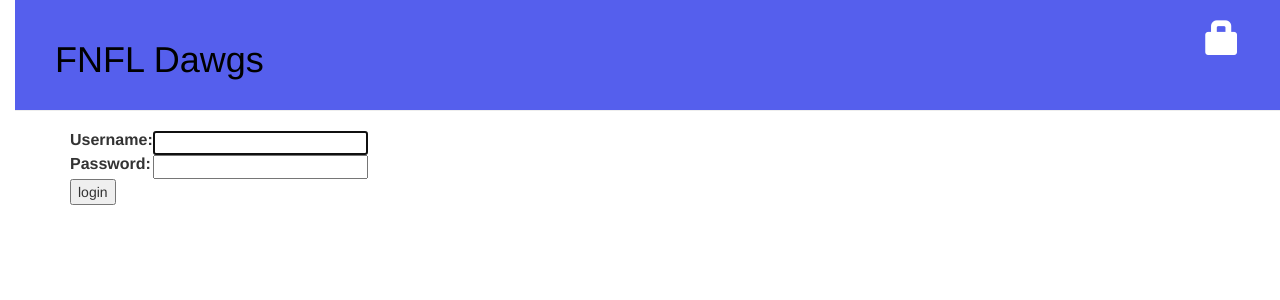
After one commit to wallace123/fnfldawgs, a Django app: page /accounts/login/ in a window 1280 px wide. The commit adds this page. Shown: the top 300 px of the page. Run offline with Django 3.2, Linux system fonts and the light colour scheme; some libraries are stand-ins or nearby versions.

Commit message:
Adding login and logout functionality

```diff
--- a/fnfl/templates/fnfl/base.html
+++ b/fnfl/templates/fnfl/base.html
@@ -11,8 +11,12 @@
         <div class="page-header">
         {% if user.is_authenticated %}
             <a href="{% url 'lineup_new' %}" class="top-menu"><span class="glyphicon glyphicon-plus"></span></a>
+            <a href="{% url 'lineup_draft_list' %}" class="top-menu"><span class="glyphicon glyphicon-edit"></span></a>
+            <p class="top-menu">{{ user.username }}<small>(<a href="{% url 'logout' %}">Log out</a>)</small></p>
+        {% else %}
+            <a href="{% url 'login' %}" class="top-menu"><span class="glyphicon glyphicon-lock"></span></a>
         {% endif %}
-            <h1><a href="/">FNFL Dawgs</a></h1>
+            <h1><a href="{% url 'fnfl.views.lineup_list' %}">FNFL Dawgs</a></h1>
         </div>
 
         <div class="content container">
--- a/fnfl/templates/fnfl/lineup_detail.html
+++ b/fnfl/templates/fnfl/lineup_detail.html
@@ -6,9 +6,14 @@
             <div class="date">
                 {{ lineup.published_date }}
             </div>
+        {% else %}
+            <a class="btn btn-default" href="{% url 'fnfl.views.lineup_publish' pk=lineup.pk %}">Publish</a>
         {% endif %}
         {% if user.is_authenticated %}
             <a class="btn btn-default" href="{% url 'lineup_edit' pk=lineup.pk %}"><span class="glyphicon glyphicon-pencil"></span></a>
+            <a class="btn btn-default" href="{% url 'lineup_remove' pk=lineup.pk %}"><span class="glyphicon glyphicon-remove"></span></a>
+        {% else %}
+            <a href="{% url 'login' %}" class="top-menu"><span class="glyphicon glyphicon-lock"></span></a>
         {% endif %}
         <h1>{{ lineup.week }}</h1>
         <p>QB: {{ lineup.qb }}</p>
--- /dev/null
+++ b/fnfl/templates/registration/login.html
@@ -0,0 +1,26 @@
+{% extends "fnfl/base.html" %}
+
+{% block content %}
+
+{% if form.errors %}
+<p>Your username and password didn't match. Please try again.</p>
+{% endif %}
+
+<form method="post" action="{% url 'login' %}">
+{% csrf_token %}
+<table>
+<tr>
+    <td>{{ form.username.label_tag }}</td>
+    <td>{{ form.username }}</td>
+</tr>
+<tr>
+    <td>{{ form.password.label_tag }}</td>
+    <td>{{ form.password }}</td>
+</tr>
+</table>
+
+<input type="submit" value="login" />
+<input type="hidden" name="next" value="{{ next }}" />
+</form>
+
+{% endblock %}
--- a/fnfl/urls.py
+++ b/fnfl/urls.py
@@ -6,4 +6,7 @@ urlpatterns = [
     url(r'^lineup/(?P<pk>\d+)/$', views.lineup_detail, name='lineup_detail'),
     url(r'^lineup/new/$', views.lineup_new, name='lineup_new'),
     url(r'^lineup/(?P<pk>\d+)/edit/$', views.lineup_edit, name='lineup_edit'),
+    url(r'^drafts/$', views.lineup_draft_list, name='lineup_draft_list'),
+    url(r'^lineup/(?P<pk>\d+)/publish/$', views.lineup_publish, name='lineup_publish'),
+    url(r'^lineup/(?P<pk>\d+)/remove/$', views.lineup_remove, name='lineup_remove'),
 ]
--- a/mysite/urls.py
+++ b/mysite/urls.py
@@ -14,9 +14,14 @@ Including another URLconf
     2. Add a URL to urlpatterns:  url(r'^blog/', include('blog.urls'))
 """
 from django.conf.urls import include, url
+import django.contrib.auth.views
+
 from django.contrib import admin
+admin.autodiscover()
 
 urlpatterns = [
     url(r'^admin/', admin.site.urls),
+    url(r'^accounts/login/$', django.contrib.auth.views.login, name='login'),
+    url(r'^accounts/logout/$', django.contrib.auth.views.logout, name='logout', kwargs={'next_page': '/'}),
     url(r'', include('fnfl.urls')),
 ]
```
Also changed, not shown: fnfl/templates/fnfl/lineup_draft_list.html (added, +17 -0 lines), fnfl/views.py (+20 -2 lines).
